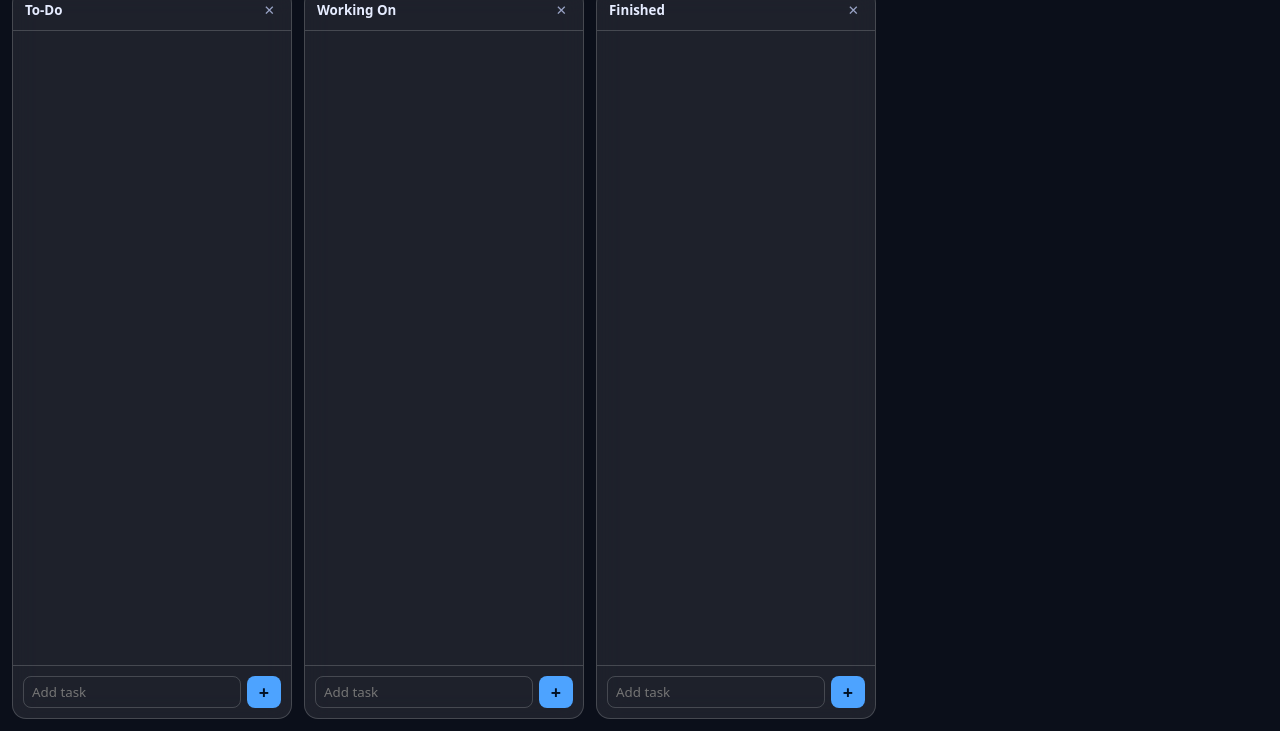
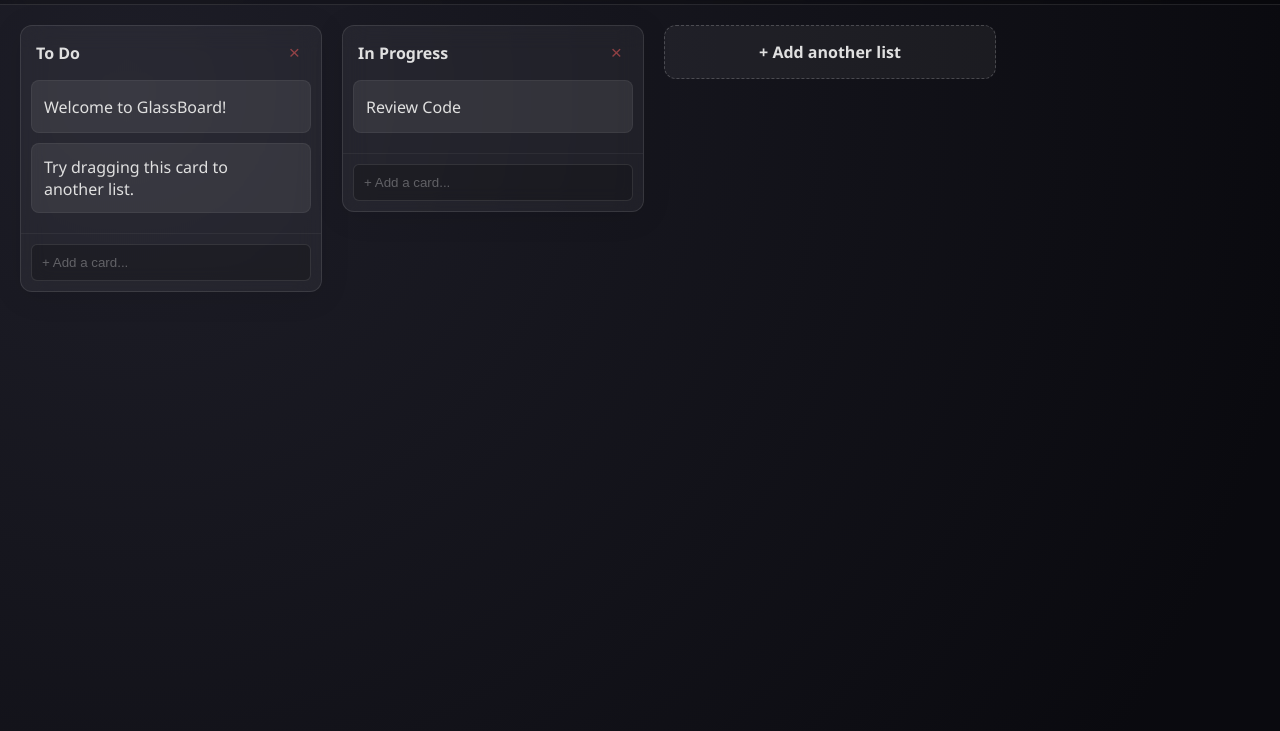
Before and after one commit to EinfachBlue/einfachblue.github.io, a plain HTML site: page index.html in a window 1280 px wide. Shown: the part 69-800 px from the top of the page. Drawn offline with nearby package versions, Linux system fonts and the light colour scheme.

Commit message:
Update index.html

```diff
--- a/index.html
+++ b/index.html
@@ -3,384 +3,305 @@
 <head>
     <meta charset="UTF-8">
     <meta name="viewport" content="width=device-width, initial-scale=1.0">
-<title>Glassy Organizer</title>
-
+    <title>GlassBoard - Dark Mode Task Manager</title>
+    <script src="https://cdnjs.cloudflare.com/ajax/libs/Sortable/1.15.0/Sortable.min.js"></script>
     <style>
-:root{
-  --bg:#0b0f1a;
-  --panel:rgba(255,255,255,0.08);
-  --panel-strong:rgba(255,255,255,0.14);
-  --border:rgba(255,255,255,0.18);
-  --text:#e6ecff;
-  --muted:#9aa4c7;
-  --accent:#4da3ff;
-  --accent-soft:rgba(77,163,255,0.25);
-  --blur:14px;
-  --radius:14px;
-  --radius-sm:10px;
-  --t:0.18s ease;
-  font-family:system-ui,-apple-system,BlinkMacSystemFont,"Segoe UI",Roboto,Inter,sans-serif;
+        :root {
+            --glass-bg: rgba(255, 255, 255, 0.05);
+            --glass-border: 1px solid rgba(255, 255, 255, 0.1);
+            --glass-shadow: 0 4px 30px rgba(0, 0, 0, 0.1);
+            --text-color: #e0e0e0;
+            --accent-color: #a855f7; /* Purple accent */
         }
 
-*{box-sizing:border-box}
-html,body{margin:0;height:100%;background:var(--bg);color:var(--text)}
-
-button,input,textarea{
-  font-family:inherit;
-  color:inherit;
-}
-button{cursor:pointer}
-
-.app{
-  height:100%;
-  display:flex;
-  flex-direction:column;
-  gap:12px;
-  padding:12px;
+        body {
+            margin: 0;
+            padding: 0;
+            font-family: 'Segoe UI', Tahoma, Geneva, Verdana, sans-serif;
+            /* Deep Dark Gradient Background */
+            background: radial-gradient(circle at 10% 20%, rgb(30, 30, 40) 0%, rgb(10, 10, 15) 90%);
+            color: var(--text-color);
+            height: 100vh;
+            overflow: hidden; /* Horizontal scroll handled by board */
+            display: flex;
+            flex-direction: column;
         }
 
-.header{
-  display:flex;
-  align-items:center;
-  gap:12px;
-}
-.header h1{
-  margin:0;
-  font-size:18px;
-  font-weight:600;
-}
-.add-tab-btn{
-  margin-left:auto;
-  padding:8px 14px;
-  border:none;
-  border-radius:999px;
-  background:var(--accent);
-  color:#021226;
-  font-weight:700;
+        /* --- Header --- */
+        header {
+            padding: 20px;
+            background: rgba(0, 0, 0, 0.2);
+            backdrop-filter: blur(10px);
+            border-bottom: var(--glass-border);
+            display: flex;
+            align-items: center;
+            justify-content: space-between;
         }
 
-.board{
-  flex:1;
-  display:flex;
-  gap:12px;
-  overflow-x:auto;
-}
-.board::-webkit-scrollbar{height:0}
+        h1 { margin: 0; font-size: 1.5rem; letter-spacing: 1px; }
 
-.column{
-  min-width:280px;
-  max-width:320px;
-  display:flex;
-  flex-direction:column;
-  background:var(--panel);
-  backdrop-filter:blur(var(--blur));
-  border:1px solid var(--border);
-  border-radius:var(--radius);
+        /* --- Main Board Area --- */
+        #board {
+            flex-grow: 1;
+            padding: 20px;
+            overflow-x: auto;
+            overflow-y: hidden;
+            white-space: nowrap;
+            display: flex;
+            align-items: flex-start;
+            gap: 20px;
         }
 
-.column-header{
-  display:flex;
-  gap:6px;
-  padding:10px;
-  border-bottom:1px solid var(--border);
-}
-.column-title{
-  flex:1;
-  background:transparent;
-  border:none;
-  font-weight:600;
-}
-.column-header button{
-  background:none;
-  border:none;
-  color:var(--muted);
+        /* Custom Scrollbar */
+        #board::-webkit-scrollbar { height: 12px; }
+        #board::-webkit-scrollbar-track { background: rgba(0,0,0,0.1); }
+        #board::-webkit-scrollbar-thumb { background: rgba(255,255,255,0.1); border-radius: 10px; }
+
+        /* --- Lists (Columns) --- */
+        .list {
+            background: var(--glass-bg);
+            backdrop-filter: blur(12px);
+            -webkit-backdrop-filter: blur(12px);
+            border: var(--glass-border);
+            box-shadow: var(--glass-shadow);
+            border-radius: 12px;
+            width: 300px;
+            min-width: 300px;
+            display: flex;
+            flex-direction: column;
+            max-height: 100%;
+            transition: transform 0.2s;
         }
 
-.task-list{
-  flex:1;
-  padding:10px;
-  display:flex;
-  flex-direction:column;
-  gap:10px;
-  overflow-y:auto;
-}
-.task-list::-webkit-scrollbar{width:0}
-
-.task{
-  background:var(--panel-strong);
-  border:1px solid var(--border);
-  border-radius:var(--radius-sm);
-  padding:8px;
-  display:flex;
-  flex-direction:column;
-  gap:6px;
-  transition:transform var(--t), box-shadow var(--t), opacity var(--t);
-}
-.task.dragging{
-  opacity:0.85;
-  transform:scale(1.05);
-  box-shadow:0 16px 40px rgba(0,0,0,.4);
+        .list-header {
+            padding: 15px;
+            font-weight: bold;
+            display: flex;
+            justify-content: space-between;
+            align-items: center;
+            cursor: grab;
         }
 
-.task-handle{
-  font-size:12px;
-  color:var(--muted);
-  cursor:grab;
-  user-select:none;
+        .delete-list-btn {
+            background: transparent;
+            border: none;
+            color: #ff5f5f;
+            cursor: pointer;
+            font-size: 1.2rem;
+            opacity: 0.5;
+            transition: 0.2s;
         }
-.task-handle:active{cursor:grabbing}
+        .delete-list-btn:hover { opacity: 1; }
 
-.task-title{
-  background:transparent;
-  border:none;
-  font-weight:600;
+        .list-cards {
+            flex-grow: 1;
+            padding: 0 10px 10px 10px;
+            overflow-y: auto;
+            min-height: 50px; /* Drop zone size */
         }
 
-.task-notes{
-  display:none;
-  background:transparent;
-  border:1px dashed var(--border);
-  border-radius:8px;
-  padding:6px;
-  font-size:13px;
-}
-.task.expanded .task-notes{display:block}
-
-.task-footer{
-  display:flex;
-  gap:6px;
-}
-.task-footer button{
-  flex:1;
-  border:none;
-  border-radius:6px;
-  background:var(--accent-soft);
-  color:var(--accent);
-  font-size:12px;
-  padding:4px;
+        /* --- Cards (Tasks) --- */
+        .card {
+            background: rgba(255, 255, 255, 0.08);
+            margin-bottom: 10px;
+            padding: 12px;
+            border-radius: 8px;
+            border: 1px solid rgba(255,255,255,0.05);
+            cursor: pointer;
+            white-space: normal;
+            display: flex;
+            justify-content: space-between;
+            align-items: center;
+            transition: all 0.2s;
         }
 
-.add-task{
-  display:flex;
-  gap:6px;
-  padding:10px;
-  border-top:1px solid var(--border);
-}
-.add-task input{
-  flex:1;
-  padding:6px 8px;
-  border-radius:8px;
-  border:1px solid var(--border);
-  background:transparent;
-}
-.add-task button{
-  width:34px;
-  border-radius:8px;
-  border:none;
-  background:var(--accent);
-  color:#021226;
-  font-size:18px;
-  font-weight:700;
+        .card:hover {
+            background: rgba(255, 255, 255, 0.15);
+            transform: translateY(-2px);
+            box-shadow: 0 5px 15px rgba(0,0,0,0.2);
         }
 
-.drop-indicator{
-  height:6px;
-  border-radius:4px;
-  background:var(--accent);
+        .card-actions { opacity: 0; transition: 0.2s; }
+        .card:hover .card-actions { opacity: 1; }
+
+        .delete-card-btn {
+            color: #ff5f5f;
+            cursor: pointer;
+            margin-left: 8px;
         }
 
-@media(max-width:600px){
-  .column{min-width:85vw}
+        /* --- Inputs --- */
+        .add-card-container {
+            padding: 10px;
+            border-top: 1px solid rgba(255,255,255,0.05);
         }
+
+        input[type="text"] {
+            width: 100%;
+            background: rgba(0,0,0,0.2);
+            border: 1px solid rgba(255,255,255,0.1);
+            color: white;
+            padding: 10px;
+            border-radius: 6px;
+            box-sizing: border-box;
+            outline: none;
+        }
+
+        input[type="text"]::placeholder { color: rgba(255,255,255,0.3); }
+        input[type="text"]:focus { border-color: var(--accent-color); }
+
+        /* Add List Button/Form */
+        .add-list-wrapper {
+            min-width: 300px;
+            padding: 15px;
+            background: rgba(255,255,255,0.05);
+            border-radius: 12px;
+            border: 1px dashed rgba(255,255,255,0.2);
+            display: flex;
+            align-items: center;
+            justify-content: center;
+            cursor: pointer;
+            transition: 0.2s;
+        }
+        .add-list-wrapper:hover { background: rgba(255,255,255,0.1); }
+
+        /* Dragging Classes (SortableJS) */
+        .sortable-ghost { opacity: 0.4; background: var(--accent-color); }
+        .sortable-drag { cursor: grabbing; opacity: 1; background: #2d2d3a; }
+
     </style>
 </head>
 <body>
 
-<div class="app">
-  <div class="header">
-    <h1>Organizer</h1>
-    <button class="add-tab-btn">+ Tab</button>
+<header>
+    <h1>GlassBoard</h1>
+    <div style="font-size: 0.9rem; opacity: 0.7;">Drag & Drop Enabled</div>
+</header>
+
+<div id="board">
+    <div class="list">
+        <div class="list-header">
+            To Do <button class="delete-list-btn" onclick="deleteList(this)">×</button>
         </div>
-  <div class="board" id="board"></div>
+        <div class="list-cards" id="list-1">
+            <div class="card">
+                <span>Welcome to GlassBoard!</span>
+                <div class="card-actions"><span class="delete-card-btn" onclick="deleteCard(this)">🗑</span></div>
+            </div>
+            <div class="card">
+                <span>Try dragging this card to another list.</span>
+                <div class="card-actions"><span class="delete-card-btn" onclick="deleteCard(this)">🗑</span></div>
+            </div>
+        </div>
+        <div class="add-card-container">
+            <input type="text" placeholder="+ Add a card..." onkeypress="handleCardInput(event, this)">
+        </div>
+    </div>
+
+    <div class="list">
+        <div class="list-header">
+            In Progress <button class="delete-list-btn" onclick="deleteList(this)">×</button>
+        </div>
+        <div class="list-cards" id="list-2">
+            <div class="card">
+                <span>Review Code</span>
+                <div class="card-actions"><span class="delete-card-btn" onclick="deleteCard(this)">🗑</span></div>
+            </div>
+        </div>
+        <div class="add-card-container">
+            <input type="text" placeholder="+ Add a card..." onkeypress="handleCardInput(event, this)">
+        </div>
+    </div>
+
+    <div class="add-list-wrapper" id="add-list-btn" onclick="createNewList()">
+        <span style="font-weight: bold;">+ Add another list</span>
+    </div>
 </div>
 
 <script>
-/* ---------------- State ---------------- */
-const KEY="glassy_organizer_v3";
-let state=JSON.parse(localStorage.getItem(KEY))||{
-  columns:[
-    {id:id(),title:"To-Do",tasks:[]},
-    {id:id(),title:"Working On",tasks:[]},
-    {id:id(),title:"Finished",tasks:[]}
-  ]
-};
-function id(){return crypto.randomUUID()}
-function save(){localStorage.setItem(KEY,JSON.stringify(state))}
+    const board = document.getElementById('board');
 
-/* ---------------- Render ---------------- */
-const board=document.getElementById("board");
+    // --- Initialize Drag and Drop (SortableJS) ---
 
-function render(){
-  board.innerHTML="";
-  state.columns.forEach(col=>{
-    const column=document.createElement("div");
-    column.className="column";
-
-    const header=document.createElement("div");
-    header.className="column-header";
-
-    const title=document.createElement("input");
-    title.className="column-title";
-    title.value=col.title;
-    title.oninput=()=>{col.title=title.value;save()};
-
-    const del=document.createElement("button");
-    del.textContent="✕";
-    del.onclick=()=>{
-      if(confirm("Delete column?")){
-        state.columns=state.columns.filter(c=>c!==col);
-        save();render();
-      }
-    };
-
-    header.append(title,del);
-
-    const list=document.createElement("div");
-    list.className="task-list";
-
-    col.tasks.forEach(task=>list.appendChild(taskCard(task,col)));
-
-    enableDrop(list,col);
-
-    const add=document.createElement("div");
-    add.className="add-task";
-    const input=document.createElement("input");
-    input.placeholder="Add task";
-    const plus=document.createElement("button");
-    plus.textContent="+";
-    plus.onclick=()=>{
-      if(!input.value.trim())return;
-      col.tasks.push({id:id(),title:input.value,notes:"",expanded:false});
-      input.value="";
-      save();render();
-    };
-
-    add.append(input,plus);
-    column.append(header,list,add);
-    board.appendChild(column);
-  });
-}
-render();
-
-/* ---------------- Tasks ---------------- */
-function taskCard(task,col){
-  const card=document.createElement("div");
-  card.className="task";
-  if(task.expanded)card.classList.add("expanded");
-  card.dataset.id=task.id;
-
-  const handle=document.createElement("div");
-  handle.className="task-handle";
-  handle.textContent="⋮⋮ Drag";
-
-  const title=document.createElement("input");
-  title.className="task-title";
-  title.value=task.title;
-  title.oninput=()=>{task.title=title.value;save()};
-
-  const notes=document.createElement("textarea");
-  notes.className="task-notes";
-  notes.placeholder="Notes…";
-  notes.value=task.notes;
-  notes.oninput=()=>{task.notes=notes.value;save()};
-
-  const footer=document.createElement("div");
-  footer.className="task-footer";
-
-  const toggle=document.createElement("button");
-  toggle.textContent="Notes";
-  toggle.onclick=()=>{
-    task.expanded=!task.expanded;
-    save();render();
-  };
-
-  const del=document.createElement("button");
-  del.textContent="Delete";
-  del.onclick=()=>{
-    col.tasks=col.tasks.filter(t=>t!==task);
-    save();render();
-  };
-
-  footer.append(toggle,del);
-  card.append(handle,title,notes,footer);
-
-  enableDrag(handle,card,task,col);
-  return card;
-}
-
-/* ---------------- Drag & Drop ---------------- */
-let drag=null;
-let indicator=document.createElement("div");
-indicator.className="drop-indicator";
-
-function enableDrag(handle,card,task,col){
-  handle.addEventListener("pointerdown",e=>{
-    drag={card,task,col};
-    card.classList.add("dragging");
-    card.setPointerCapture(e.pointerId);
+    // 1. Make Lists Sortable (Horizontal)
+    new Sortable(board, {
+        animation: 150,
+        handle: '.list-header', // Drag via header only
+        draggable: '.list', // Only dragging items with class .list
+        ghostClass: 'sortable-ghost',
+        filter: '.add-list-wrapper' // Don't drag the 'Add List' button
     });
 
-  handle.addEventListener("pointerup",finishDrag);
-  handle.addEventListener("pointercancel",finishDrag);
-}
-
-function finishDrag(){
-  if(!drag)return;
-  drag.card.classList.remove("dragging");
-  indicator.remove();
-  drag=null;
-  save();render();
-}
-
-function enableDrop(list,col){
-  list.addEventListener("pointermove",e=>{
-    if(!drag)return;
-    e.preventDefault();
-
-    if(drag.col!==col){
-      drag.col.tasks=drag.col.tasks.filter(t=>t!==drag.task);
-      col.tasks.push(drag.task);
-      drag.col=col;
-    }
-
-    const items=[...list.children].filter(c=>c!==drag.card && c!==indicator);
-    const after=items.find(el=>{
-      const r=el.getBoundingClientRect();
-      return e.clientY<r.top+r.height/2;
-    });
-
-    if(after) list.insertBefore(indicator,after);
-    else list.appendChild(indicator);
-
-    list.insertBefore(drag.card,indicator);
-    reorder(col,list);
+    // 2. Make Cards Sortable (Vertical, between lists)
+    function initSortableCards(element) {
+        new Sortable(element, {
+            group: 'shared', // Allow dragging between lists
+            animation: 150,
+            ghostClass: 'sortable-ghost'
         });
     }
 
-function reorder(col,list){
-  const ids=[...list.children]
-    .filter(c=>c.classList.contains("task"))
-    .map(c=>c.dataset.id);
-  col.tasks.sort((a,b)=>ids.indexOf(a.id)-ids.indexOf(b.id));
+    // Initialize existing lists
+    document.querySelectorAll('.list-cards').forEach(initSortableCards);
+
+    // --- Core Logic ---
+
+    // Create New List
+    function createNewList() {
+        const title = prompt("Enter list title:");
+        if (!title) return;
+
+        const wrapper = document.createElement('div');
+        wrapper.className = 'list';
+        wrapper.innerHTML = `
+            <div class="list-header">
+                ${title} <button class="delete-list-btn" onclick="deleteList(this)">×</button>
+            </div>
+            <div class="list-cards"></div>
+            <div class="add-card-container">
+                <input type="text" placeholder="+ Add a card..." onkeypress="handleCardInput(event, this)">
+            </div>
+        `;
+
+        // Insert before the "Add List" button
+        const addBtn = document.getElementById('add-list-btn');
+        board.insertBefore(wrapper, addBtn);
+
+        // Initialize drag & drop for the new list
+        initSortableCards(wrapper.querySelector('.list-cards'));
     }
 
-/* ---------------- Add Column ---------------- */
-document.querySelector(".add-tab-btn").onclick=()=>{
-  const name=prompt("Column name");
-  if(!name)return;
-  state.columns.push({id:id(),title:name,tasks:[]});
-  save();render();
-};
+    // Add New Card (Event Handler)
+    function handleCardInput(event, inputElement) {
+        if (event.key === 'Enter' && inputElement.value.trim() !== "") {
+            addCard(inputElement.closest('.list').querySelector('.list-cards'), inputElement.value);
+            inputElement.value = ""; // Clear input
+        }
+    }
+
+    // Add Card Logic
+    function addCard(container, text) {
+        const card = document.createElement('div');
+        card.className = 'card';
+        card.innerHTML = `
+            <span>${text}</span>
+            <div class="card-actions"><span class="delete-card-btn" onclick="deleteCard(this)">🗑</span></div>
+        `;
+        container.appendChild(card);
+    }
+
+    // Delete List
+    function deleteList(btn) {
+        if(confirm("Are you sure you want to delete this list?")) {
+            btn.closest('.list').remove();
+        }
+    }
+
+    // Delete Card
+    function deleteCard(btn) {
+        btn.closest('.card').remove();
+    }
+
 </script>
 </body>
 </html>
```
Lines whose indentation alone changed are shown as unchanged.
